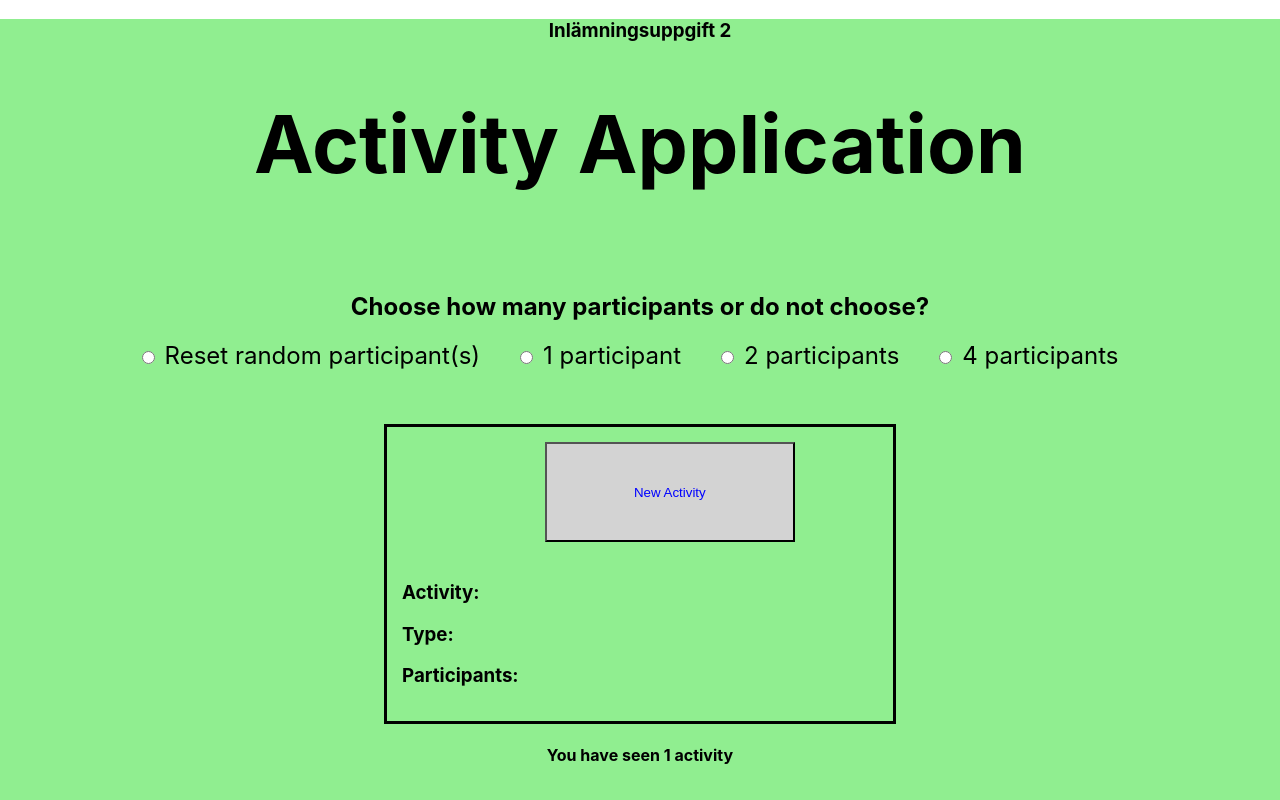
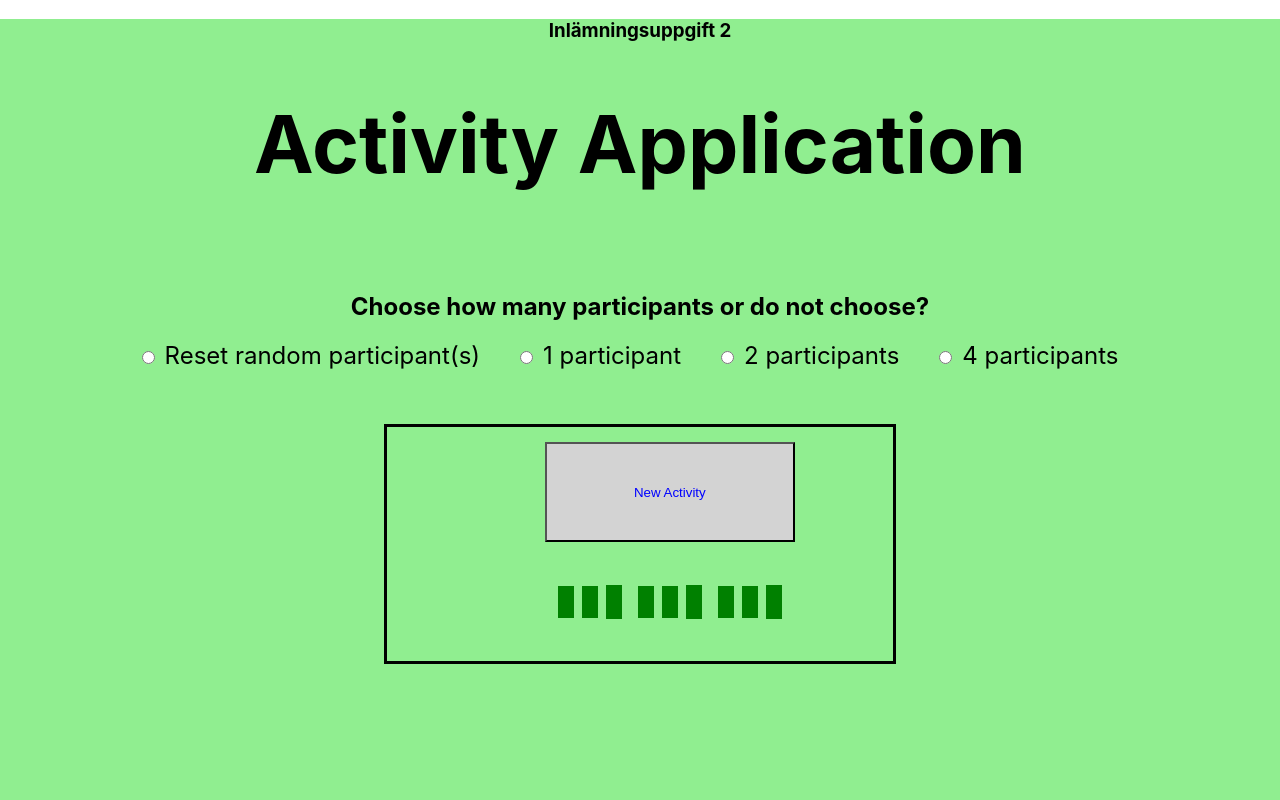
Before and after one commit to FJo88/inlamning2React, a React (Create React App) app: page / in a window 1280 px wide. Both pictures are taken after a click on the button "Start Application". Shown: the top 800 px of the page. Built offline with nearby package versions, Linux system fonts and the light colour scheme; no server answers.

Commit message:
Added Loader

```diff
--- a/package.json
+++ b/package.json
@@ -6,9 +6,12 @@
     "@testing-library/jest-dom": "^5.16.1",
     "@testing-library/react": "^12.1.2",
     "@testing-library/user-event": "^13.5.0",
+    "axios": "^0.25.0",
     "react": "^17.0.2",
     "react-dom": "^17.0.2",
+    "react-loader-spinner": "^5.0.10",
     "react-scripts": "5.0.0",
+    "react-spinners": "^0.11.0",
     "web-vitals": "^2.1.3"
   },
   "scripts": {
--- a/src/App.css
+++ b/src/App.css
@@ -24,7 +24,7 @@ label{
   margin-left: 30%;
   height: 100px;
   width: 250px;
-  color: blue;
+  color:blue;
   background-color: lightgrey;
 }
 .radio{
@@ -46,3 +46,40 @@ label{
   justify-content: center;
   height: 600px;
 }
+.lds-facebook {
+  display: inline-block;
+  position: relative;
+  left: 31%;
+  width: 80px;
+  height: 80px;
+}
+.lds-facebook div {
+  display: inline-block;
+  position: absolute;
+  left: 8px;
+  width: 16px;
+  background: green;
+  animation: lds-facebook 1.2s cubic-bezier(0, 0.5, 0.5, 1) infinite;
+}
+.lds-facebook div:nth-child(1) {
+  left: 8px;
+  animation-delay: -0.24s;
+}
+.lds-facebook div:nth-child(2) {
+  left: 32px;
+  animation-delay: -0.12s;
+}
+.lds-facebook div:nth-child(3) {
+  left: 56px;
+  animation-delay: 0;
+}
+@keyframes lds-facebook {
+  0% {
+    top: 8px;
+    height: 64px;
+  }
+  50%, 100% {
+    top: 24px;
+    height: 32px;
+  }
+}
--- a/src/components/Activity.jsx
+++ b/src/components/Activity.jsx
@@ -1,4 +1,6 @@
 import { useState, useEffect } from 'react';
+import axios from "axios";
+import Loading from "./Loading";
 
 export default function Activity() {
 let radioButtons = document.querySelectorAll('input[name="participants"]');
@@ -6,6 +8,7 @@ let radioButtons = document.querySelectorAll('input[name="participants"]');
     let url = "";
     const [activities, setactivities] = useState({});
     const [clicked, setclicked] = useState(1);
+    let [loading, setLoading] = useState(false);
 
     {radioButtons.forEach((button) => {
         if(button.checked){
@@ -17,15 +20,19 @@ let radioButtons = document.querySelectorAll('input[name="participants"]');
     (selectedValue != 0 ? url ="http://www.boredapi.com/api/activity?participants="+selectedValue:
     url ="http://www.boredapi.com/api/activity/")
 
-    useEffect(
-        () =>{fetch(url)
-        .then(response => response.json())
-        .then(json => setactivities(json));
+    useEffect(() =>
+    {axios.get(url)
+        .then(response => setactivities(response.data));
+        setTimeout(() =>{
+            setLoading(true);
+        }, 3500);
+
     },[clicked]
         );
 
     let handleClick = () => {
-        setclicked(clicked+1);
+      setclicked(clicked+1);
+      setLoading(false)
     }
     console.log(selectedValue);
     console.log(clicked);
@@ -44,12 +51,12 @@ return (
         </div>
         <div className='act'>
             <button className='button' onClick={handleClick}>New Activity</button>
-            <h3><span>Activity:</span> {activities.activity}</h3>
-            <h3><span>Type:</span> {activities.type}</h3>
-            <h3><span>Participants:</span> {activities.participants}</h3>
+            <div>
+            {loading ? <h3><span>Activity:</span>{activities.activity}</h3>: <Loading/>}
+            {loading ? <h3><span>Type:</span> {activities.type}</h3>: <Loading/>}
+            {loading ? <h3><span>Participants:</span> {activities.participants}</h3>: <Loading/>}
+            </div>
         </div>
-
-        <h4> You have seen {clicked } {clicked > 1 ? "activities": "activity"} </h4>
     </div>
   );
 
--- /dev/null
+++ b/src/components/Loading.jsx
@@ -0,0 +1,8 @@
+import React from "react"
+
+
+function Loading() {
+    return <div className="lds-facebook"><div></div><div></div><div></div></div>
+        ;}
+
+export default Loading;
```
Also changed, not shown: 1 other file (tests, documents, lock files or other folders).
